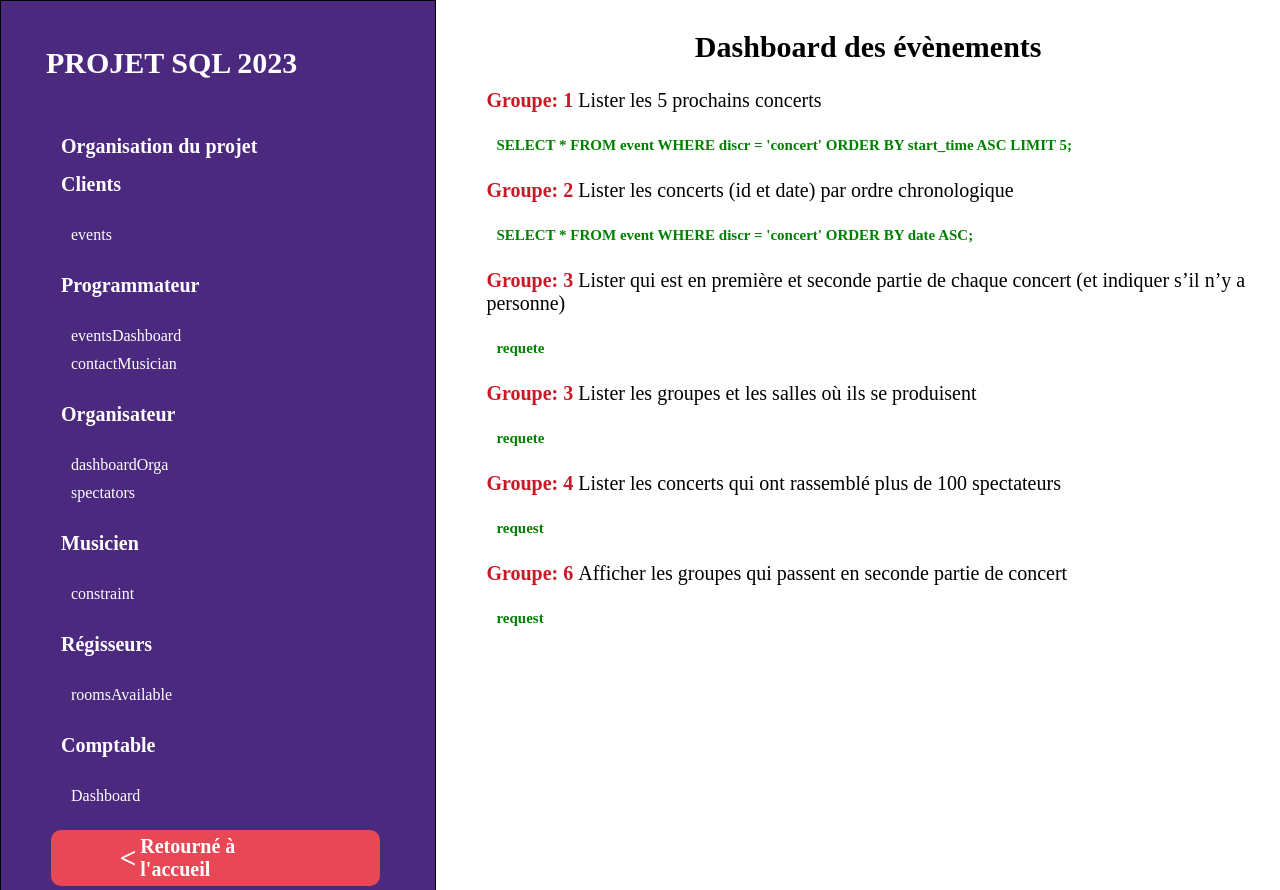
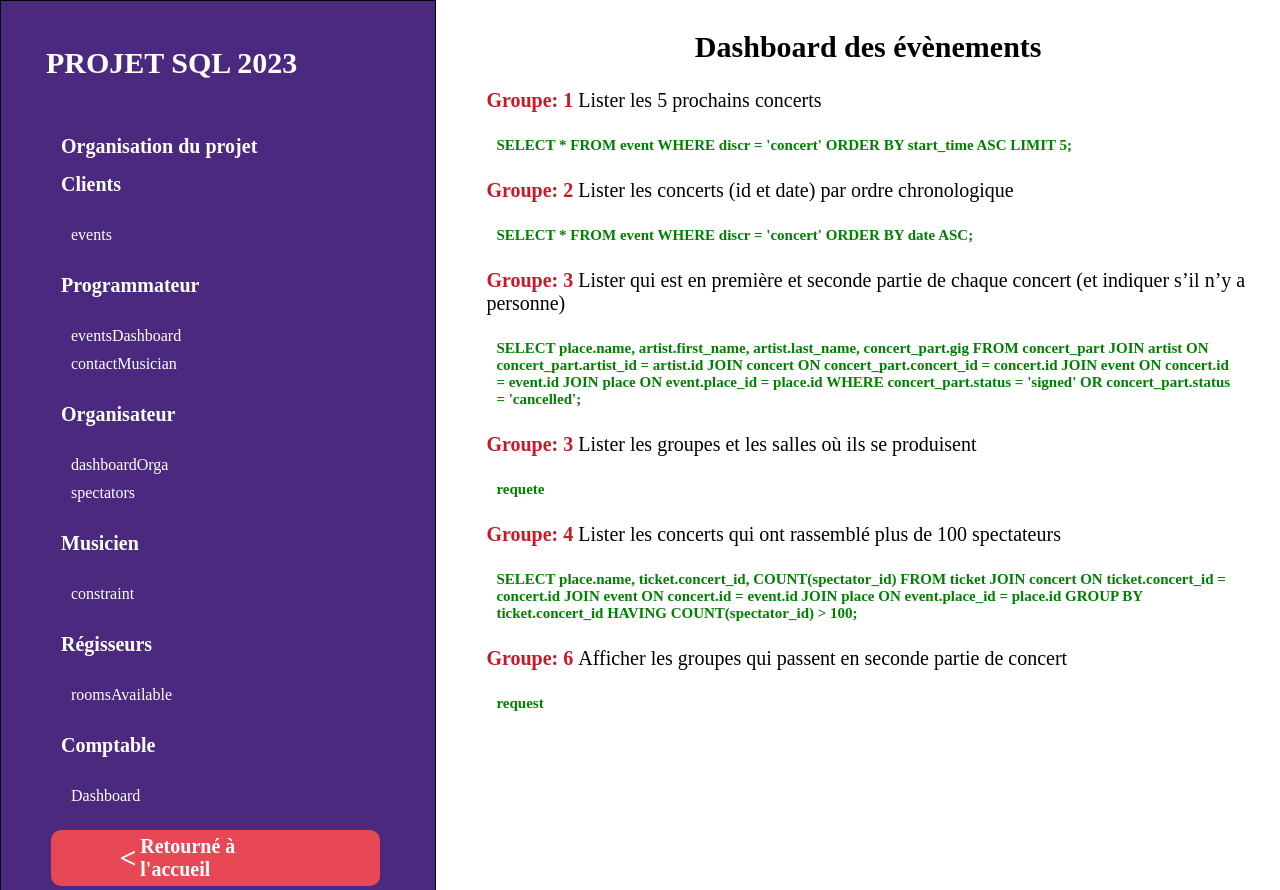
Before and after one commit to Vandal-William/Test-Flask, a Flask app: page /database/eventsDashboard in a window 1280 px wide. Run offline with Flask 2, Linux system fonts and the light colour scheme; some libraries are stand-ins or nearby versions.

Commit message:
request SQL

```diff
--- a/templates/events.html
+++ b/templates/events.html
@@ -11,7 +11,7 @@
                 {% endfor %}
                 -->
                 <p class="main-database-request"><span class="groupes">Groupe: 3</span> Lister les concerts auxquels va assister Retha Dookie, avec la liste des membres du groupe, le lieu et la date/heure</p>
-                <p class="main-database-response">requete</p>
+                <p class="main-database-response">SELECT spectateur.first_name, spectateur.last_name, event.start_time, event.discr, place.name FROM spectateur JOIN ticket ON spectateur.id = ticket.spectator_id JOIN concert ON ticket.concert_id = concert.id JOIN event ON concert.id = event.id JOIN place ON event.place_id = place.id WHERE spectateur.first_name = 'Retha'; </p>
             </main>
         </div>
     </body>
--- a/templates/eventsDashboard.html
+++ b/templates/eventsDashboard.html
@@ -13,13 +13,13 @@
                 <p class="main-database-response">SELECT * FROM event WHERE discr = 'concert' ORDER BY date ASC;</p>
 
                 <p class="main-database-request"><span class="groupes">Groupe: 3</span> Lister qui est en première et seconde partie de chaque concert (et indiquer s’il n’y a personne)</p>
-                <p class="main-database-response">requete</p>
+                <p class="main-database-response">SELECT place.name, artist.first_name, artist.last_name, concert_part.gig FROM concert_part JOIN artist ON concert_part.artist_id = artist.id JOIN concert ON concert_part.concert_id = concert.id JOIN event ON concert.id = event.id JOIN place ON event.place_id = place.id WHERE concert_part.status = 'signed' OR concert_part.status = 'cancelled';</p>
 
                 <p class="main-database-request"><span class="groupes">Groupe: 3</span> Lister les groupes et les salles où ils se produisent</p>
                 <p class="main-database-response">requete</p>
 
                 <p class="main-database-request"><span class="groupes">Groupe: 4</span> Lister les concerts qui ont rassemblé plus de 100 spectateurs</p>
-                <p class="main-database-response">request</p>
+                <p class="main-database-response">SELECT place.name, ticket.concert_id, COUNT(spectator_id) FROM ticket JOIN concert ON ticket.concert_id = concert.id JOIN event ON concert.id = event.id JOIN place ON event.place_id = place.id GROUP BY ticket.concert_id HAVING COUNT(spectator_id) > 100;</p>
 
                 <p class="main-database-request"><span class="groupes">Groupe: 6 </span>Afficher les groupes qui passent en seconde partie de concert</p>
                 <p class="main-database-response">request</p>
```
